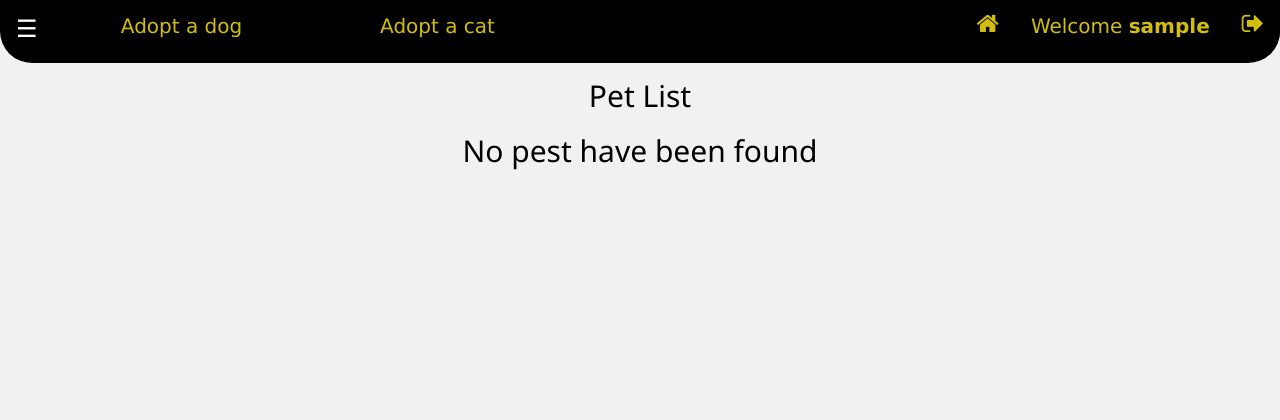
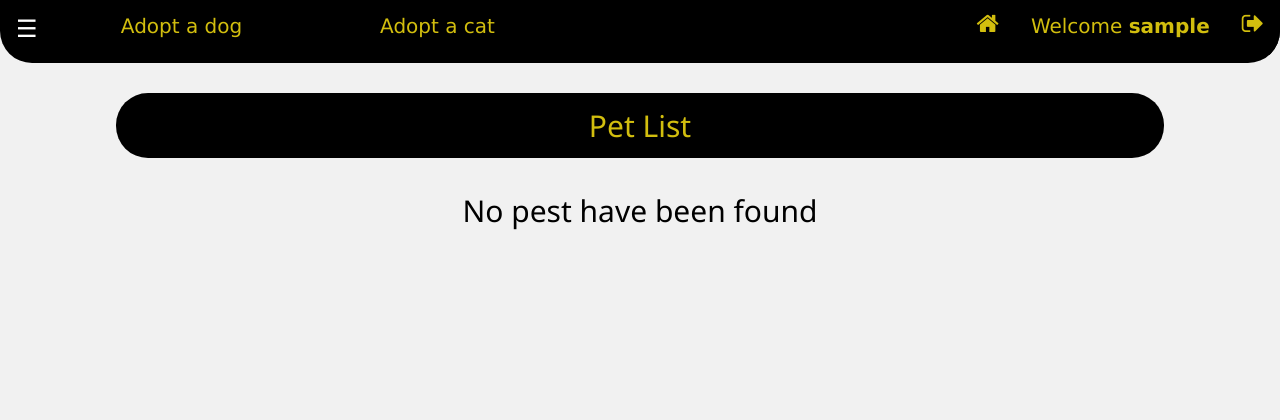
Before and after one commit to diana-shyrokikh/pet-shelter-site, a Django app: page /pets/ in a window 1280 px wide. Shown: the top 420 px of the page. Run offline with Django 4.2, Linux system fonts and the light colour scheme; the visitor is signed in with stand-in values (Sample User, id 1); data that the repository does not hold is empty.

Commit message:
Fixed first container in pet_list.html

```diff
--- a/templates/shelter/pet_list.html
+++ b/templates/shelter/pet_list.html
@@ -7,7 +7,9 @@
 
 {% block content %}
   <div class="w3-container">
-    <h2 class="w3-center">Pet List</h2>
+    <div class="w3-container w3-black w3-round-xxlarge" style="margin:30px 100px 30px 100px">
+      <h2 class="w3-text-yellow w3-center">Pet List</h2>
+    </div>
     {% if pet_list %}
       <div class="w3-row">
         <form action="" method="get" class="w3-half w3-padding">
@@ -23,7 +25,7 @@
       </div>
       <table id="Table" class="w3-table w3-centered" style="font-size: 16px">
         <tr>
-          <th>ID;</th>
+          <th>ID</th>
           <th style="cursor: pointer;" onclick="sortTable(1)">Name &#x21c5;</th>
           <th style="cursor: pointer;" onclick="sortTable(2)">Type &#x21c5;</th>
           <th style="cursor: pointer;" onclick="sortTable(3)">Gender &#x21c5;</th>
```
